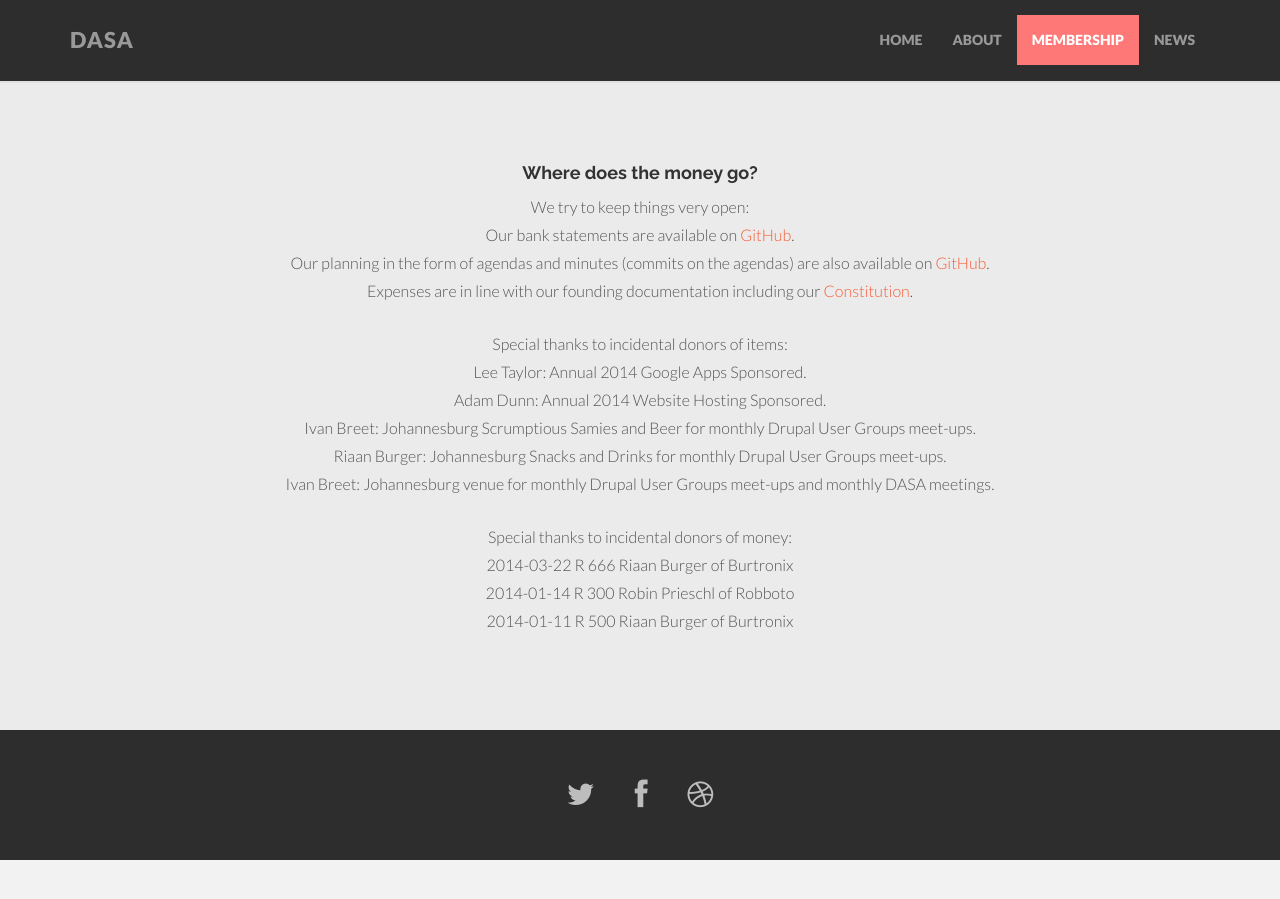
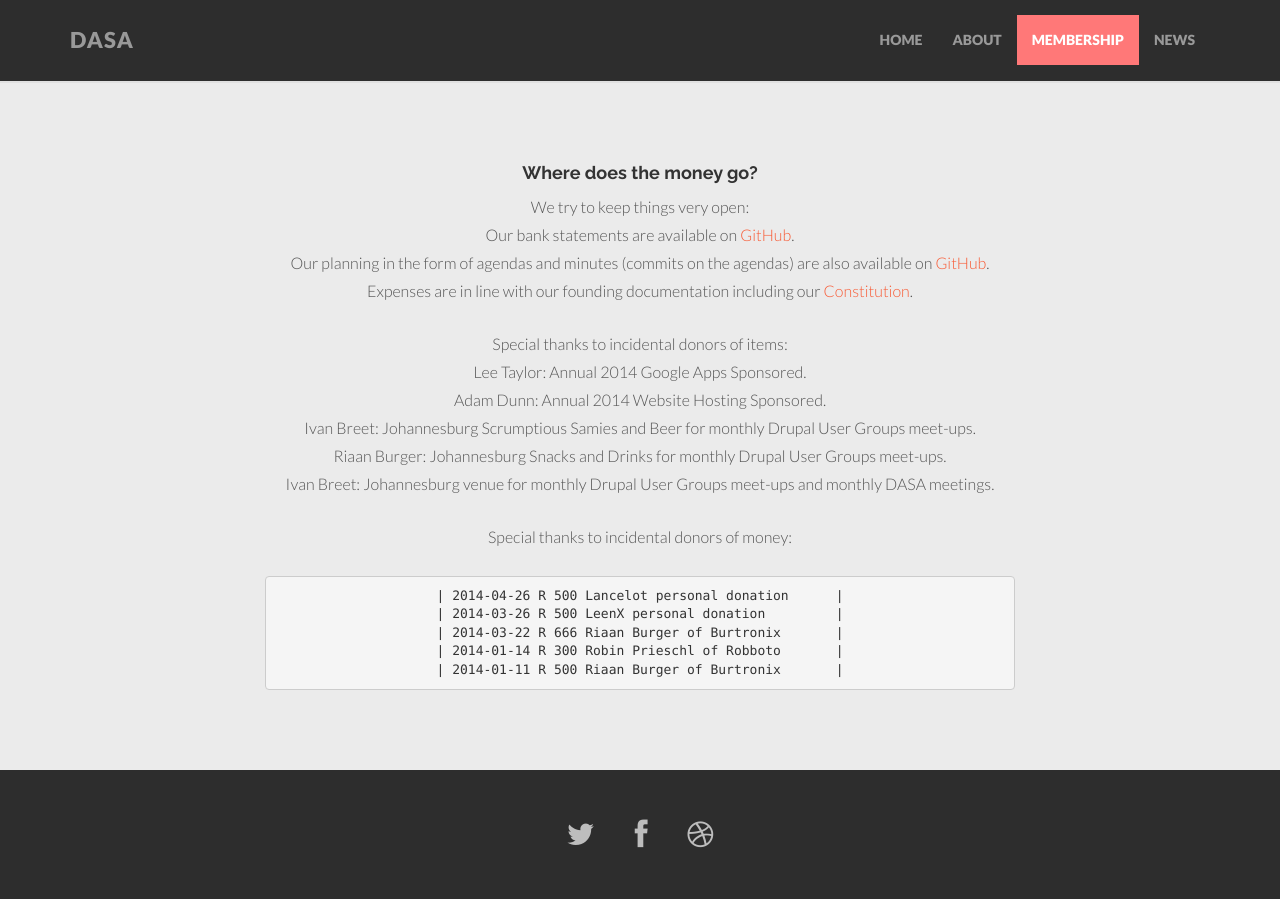
Before and after one commit to DrupalAssociationSA/DrupalAssociationSA.github.io, a Jekyll site: the page built from membership.html, in a window 1280 px wide and 900 px high, scrolled down 1429 px. Built offline with Jekyll 4.4.1, drawn with Linux system fonts in a browser that asks for light colours; nearby versions of some CDN libraries; Markdown is read by kramdown in place of the engine named in the settings; before the commit the page ends 2289 px from its top, so only the background shows below that.

Commit message:
Added most recent incidental donations.

```diff
--- a/membership.html
+++ b/membership.html
@@ -150,11 +150,13 @@ title: Membership
           Ivan Breet: Johannesburg venue for monthly Drupal User Groups meet-ups and monthly DASA meetings.
         </p>
         <p>
-          Special thanks to incidental donors of money:<br>
-          2014-03-22 R 666 Riaan Burger of Burtronix<br>
-          2014-01-14 R 300 Robin Prieschl of Robboto<br>
-          2014-01-11 R 500 Riaan Burger of Burtronix
+          Special thanks to incidental donors of money:
         </p>
+<pre>| 2014-04-26 R 500 Lancelot personal donation      |
+| 2014-03-26 R 500 LeenX personal donation         |
+| 2014-03-22 R 666 Riaan Burger of Burtronix       |
+| 2014-01-14 R 300 Robin Prieschl of Robboto       |
+| 2014-01-11 R 500 Riaan Burger of Burtronix       |</pre>
       </div>
     </div><!-- row -->
   </div><!-- container -->
```
